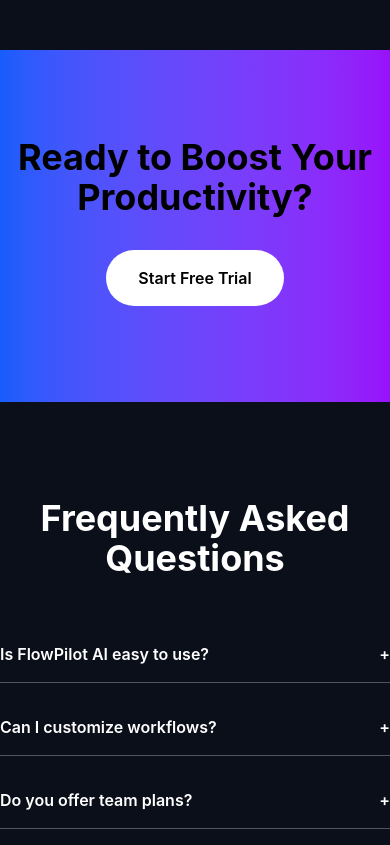
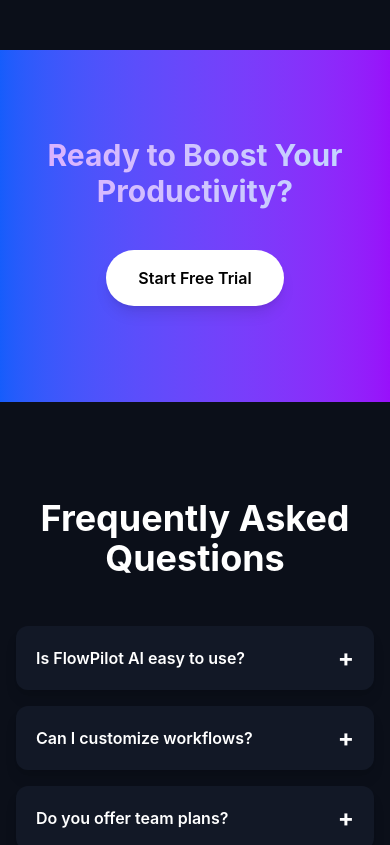
Before and after one commit to itx-me-zaynabb/FlowPilot-Ai, a React (Vite) app: page / in a window 390 px wide. Shown: the part 4760-5605 px from the top of the page. Built offline with nearby package versions, Linux system fonts and the light colour scheme.

Commit message:
responsive

```diff
--- a/src/sections/CTA.jsx
+++ b/src/sections/CTA.jsx
@@ -2,21 +2,34 @@
 
 export default function CTA() {
   return (
-    <section className="py-24 bg-gradient-to-r from-blue-600 to-purple-600 text-black text-center">
+    <section className="py-24 px-4 sm:px-6 lg:px-8 bg-gradient-to-r from-blue-600 to-purple-600 text-center">
       <motion.h2
-        className="text-4xl font-bold mb-6"
+        className="text-3xl sm:text-4xl md:text-5xl font-bold mb-8 bg-clip-text text-transparent bg-gradient-to-r from-blue-200 via-purple-300 to-blue-200 animate-textGradient"
         animate={{ y: [0, -10, 0] }}
         transition={{ repeat: Infinity, duration: 2 }}
       >
         Ready to Boost Your Productivity?
       </motion.h2>
       <motion.button
-        className="px-8 py-4 bg-white rounded-full font-semibold hover:bg-gray-100 transition-transform"
+        className="px-8 py-4 bg-white text-black rounded-full font-semibold shadow-lg hover:shadow-2xl transition-transform transition-colors duration-300 hover:bg-gradient-to-r hover:from-blue-400 hover:to-purple-400"
         whileHover={{ scale: 1.1 }}
         whileTap={{ scale: 0.95 }}
       >
         Start Free Trial
       </motion.button>
+
+      {/* Optional: subtle animated underline or glow */}
+      <style>{`
+        @keyframes textGradient {
+          0% { background-position: 0% 50%; }
+          50% { background-position: 100% 50%; }
+          100% { background-position: 0% 50%; }
+        }
+        .animate-textGradient {
+          background-size: 200% 200%;
+          animation: textGradient 5s ease infinite;
+        }
+      `}</style>
     </section>
   );
 }
--- a/src/sections/FAQ.jsx
+++ b/src/sections/FAQ.jsx
@@ -1,5 +1,5 @@
 import { useState } from "react";
-import { motion } from "framer-motion";
+import { motion, AnimatePresence } from "framer-motion";
 
 const faqs = [
   {
@@ -20,29 +20,54 @@
   const [openIndex, setOpenIndex] = useState(null);
 
   return (
-    <section className="py-24 bg-[#0B0F19] text-white max-w-4xl mx-auto">
-      <h2 className="text-4xl font-bold text-center mb-12">
+    <section className="py-24 bg-[#0B0F19] text-white max-w-4xl mx-auto px-4 sm:px-6 lg:px-8">
+      <h2 className="text-4xl md:text-5xl font-bold text-center mb-12">
         Frequently Asked Questions
       </h2>
+      <div className="space-y-4">
         {faqs.map((faq, i) => (
           <motion.div
             key={i}
-          initial={{ opacity: 0, y: 30 }}
+            initial={{ opacity: 0, y: 20 }}
             whileInView={{ opacity: 1, y: 0 }}
             viewport={{ once: true }}
             transition={{ duration: 0.5, delay: i * 0.2 }}
-          className="mb-4 border-b border-gray-600"
+            className={`rounded-xl overflow-hidden shadow-lg transition-all duration-300 ${
+              openIndex === i
+                ? "bg-gradient-to-r from-purple-700/30 via-blue-600/30 to-purple-500/30"
+                : "bg-[#121826]"
+            }`}
           >
             <button
-            className="w-full text-left py-4 font-semibold flex justify-between items-center"
+              className="w-full text-left py-4 px-5 font-semibold flex justify-between items-center hover:bg-gradient-to-r hover:from-purple-500 hover:to-blue-500 transition-colors duration-300 focus:outline-none"
               onClick={() => setOpenIndex(openIndex === i ? null : i)}
             >
-            {faq.q}
-            <span>{openIndex === i ? "−" : "+"}</span>
+              <span>{faq.q}</span>
+              <motion.span
+                animate={{ rotate: openIndex === i ? 45 : 0 }}
+                transition={{ duration: 0.3 }}
+                className="text-2xl font-bold"
+              >
+                +
+              </motion.span>
             </button>
-          {openIndex === i && <p className="text-gray-300 pb-4">{faq.a}</p>}
+            <AnimatePresence>
+              {openIndex === i && (
+                <motion.div
+                  key="content"
+                  initial={{ opacity: 0, height: 0 }}
+                  animate={{ opacity: 1, height: "auto" }}
+                  exit={{ opacity: 0, height: 0 }}
+                  transition={{ duration: 0.4 }}
+                  className="px-5 pb-4 text-gray-300"
+                >
+                  {faq.a}
+                </motion.div>
+              )}
+            </AnimatePresence>
           </motion.div>
         ))}
+      </div>
     </section>
   );
 }
```
Lines whose indentation alone changed are shown as unchanged.
